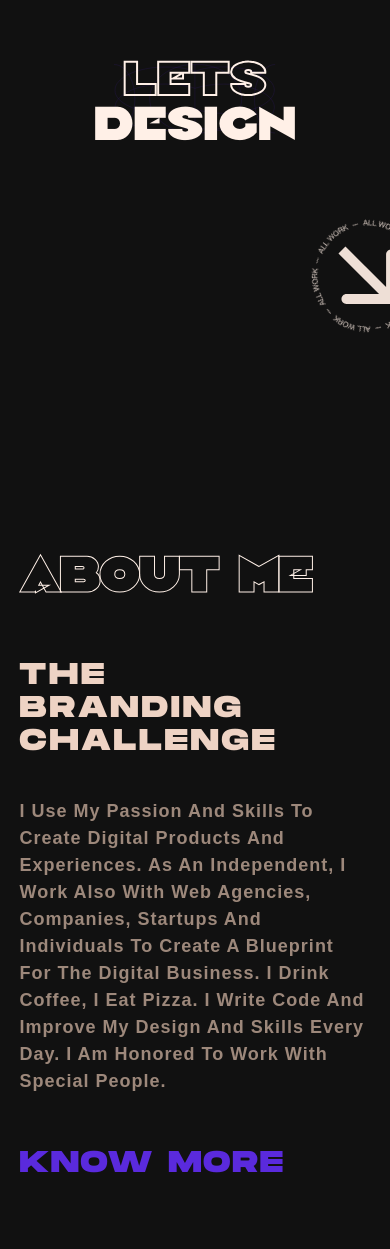
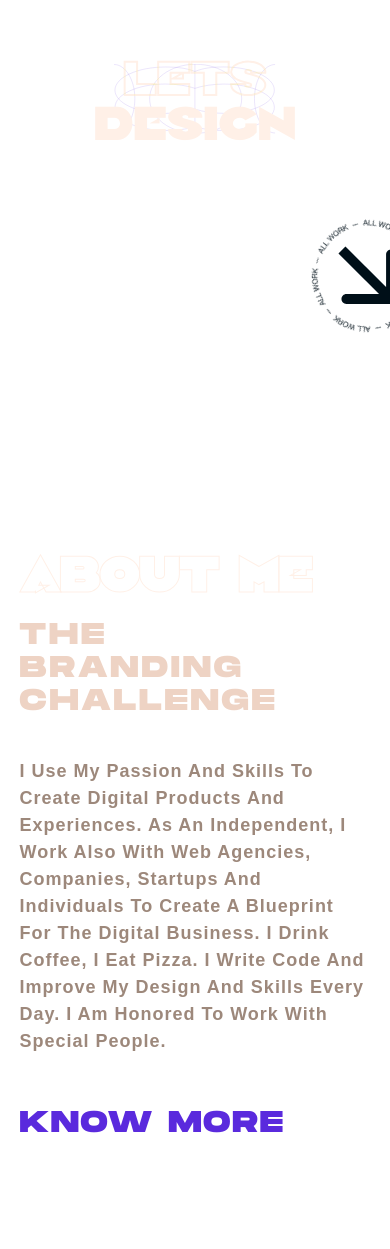
Before and after one commit to Abhishek79201/Portfolio, a React (Create React App) app: page / in a window 390 px wide. Shown: the part 295-1544 px from the top of the page. Built offline with nearby package versions, Linux system fonts and the light colour scheme.

Commit message:
new file format

```diff
--- a/src/AnimatedRoute.js
+++ b/src/AnimatedRoute.js
@@ -29,7 +29,6 @@ const AnimatedRoute = () => {
           <Route path="/project/pr3" element={<Pr3 />} />
           <Route path="/project/pr4" element={<Pr4 />} />
         </Routes>
-        <Footer />
       </AnimatePresence>
     </>
   );
--- a/src/HomePage/Home.jsx
+++ b/src/HomePage/Home.jsx
@@ -3,15 +3,17 @@ import React from 'react';
 import Hero from '../assets/pages/HeroSection/Hero';
 import About from '../assets/pages/About/About';
 import Projects from '../assets/pages/Projects/Projects';
+import Footer from '../assets/pages/Footer/Footer';
 
 const Home = () => {
   return (
-    <>
+    <div id="main-container" data-scroll-container>
       {/* <Navbar /> */}
       <Hero />
       <About />
       <Projects />
-    </>
+      <Footer />
+    </div>
   );
 };
 
--- a/src/assets/components/SectionHeader/sectionHeader.css
+++ b/src/assets/components/SectionHeader/sectionHeader.css
@@ -6,3 +6,8 @@
   -webkit-text-stroke-width: 1px;
   transition: all 0.5s ease;
 }
+@media screen and (max-width: 568px) {
+  .section-header {
+    padding: 0rem 0rem 1rem !important;
+  }
+}
--- a/src/assets/pages/About/About.jsx
+++ b/src/assets/pages/About/About.jsx
@@ -26,6 +26,7 @@ const About = () => {
       initial={{ opacity: 0, scale: 0.5 }}
       animate={{ opacity: 1, scale: 1 }}
       transition={{ duration: 0.7 }}
+      data-scroll-section
     >
       <SectionHeader title="About Me" />
 
--- a/src/assets/pages/Footer/Footer.jsx
+++ b/src/assets/pages/Footer/Footer.jsx
@@ -4,7 +4,7 @@ import { Link } from 'react-router-dom';
 import './Footer.scss';
 const Footer = () => {
   return (
-    <div className="containerFooter">
+    <div className="containerFooter" data-scroll-section>
       <section className="footers">
         <div className="center">
           <p className="location" id="location-text">
--- a/src/assets/pages/HeroSection/Hero.css
+++ b/src/assets/pages/HeroSection/Hero.css
@@ -19,22 +19,18 @@
 }
 
 .big-text {
-  /* background-color: #444; */
-  z-index: -9999;
   font-family: 'camar', Fallback, sans-serif;
+  z-index: 2;
 }
 
 .words {
   overflow: hidden;
   height: 10vw;
-  /* background-color: #494; */
 }
 
 .roller {
-  /* background-color: #734; */
   display: block;
-  /* margin-top: 3rem;
-  margin-bottom: 1rem; */
+
   height: 110%;
   animation: spin-words 11s infinite;
 }
@@ -79,7 +75,8 @@
 .herobg {
   position: absolute;
   height: 18vw;
-  z-index: -9999999;
+  z-index: 0;
+  mix-blend-mode: difference;
 }
 .fixed-position {
   display: inline-block;
--- a/src/assets/pages/Projects/Projects.jsx
+++ b/src/assets/pages/Projects/Projects.jsx
@@ -34,7 +34,7 @@ function Whereto(data) {
 export default function Projects() {
   // console.log(images.length);
   return (
-    <Wrapper id="Project">
+    <Wrapper id="Project" data-scroll-section>
       <section className="section-wrapper  gallery-wrap">
         <div className="jsd">
           <SectionHeader title="Projects" />
--- a/src/index.css
+++ b/src/index.css
@@ -74,8 +74,8 @@ ul {
   background-color: #5a2add;
 }
 
-.main-container {
-  padding: 0 5vw 10vw 5vw;
+#main-container {
+  background-color: #ffffff !important;
 }
 
 .section-wrapper {
```
Also changed, not shown: src/assets/hooks/useLocoScroll.js (added, +10 -0 lines).
